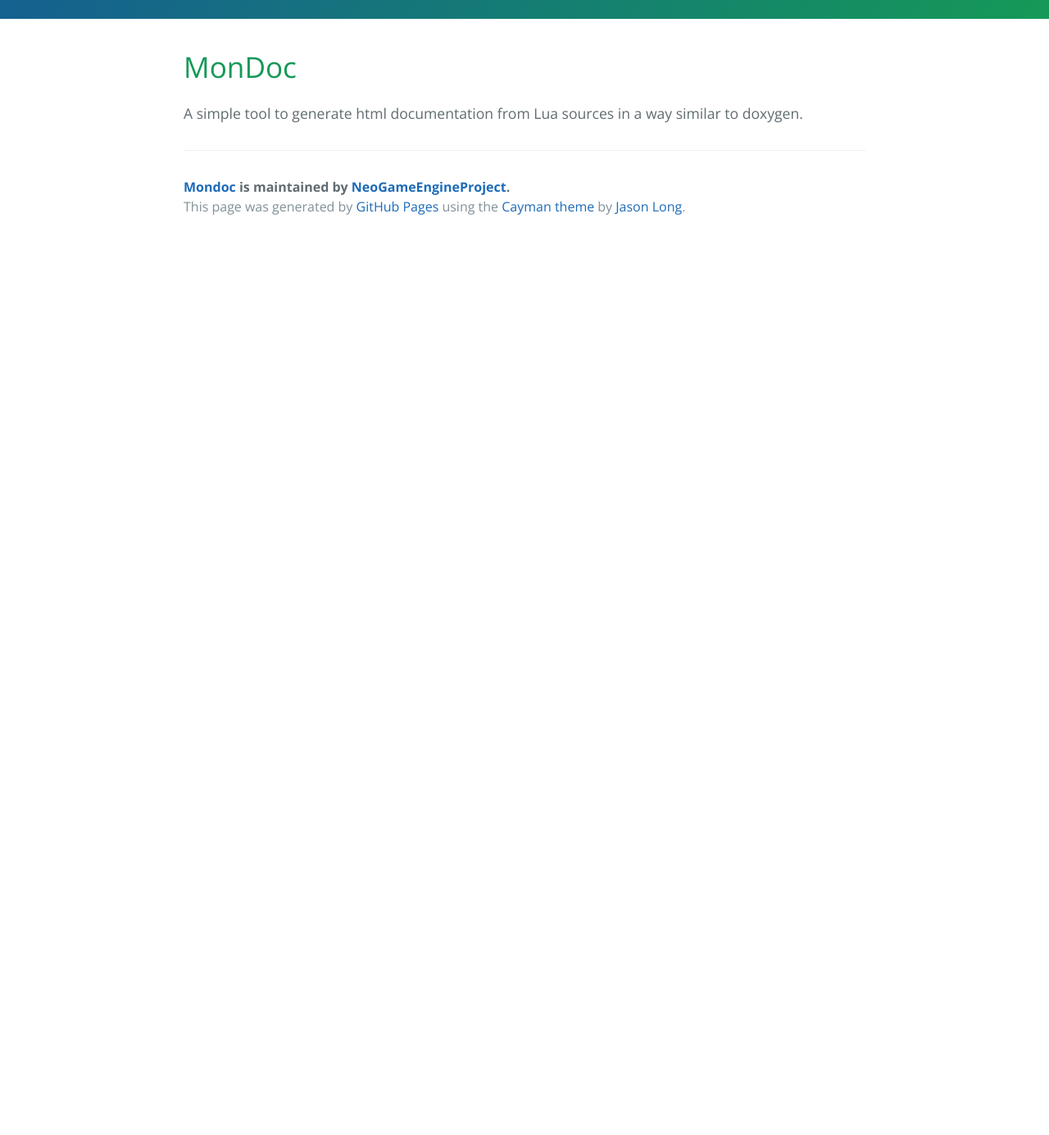
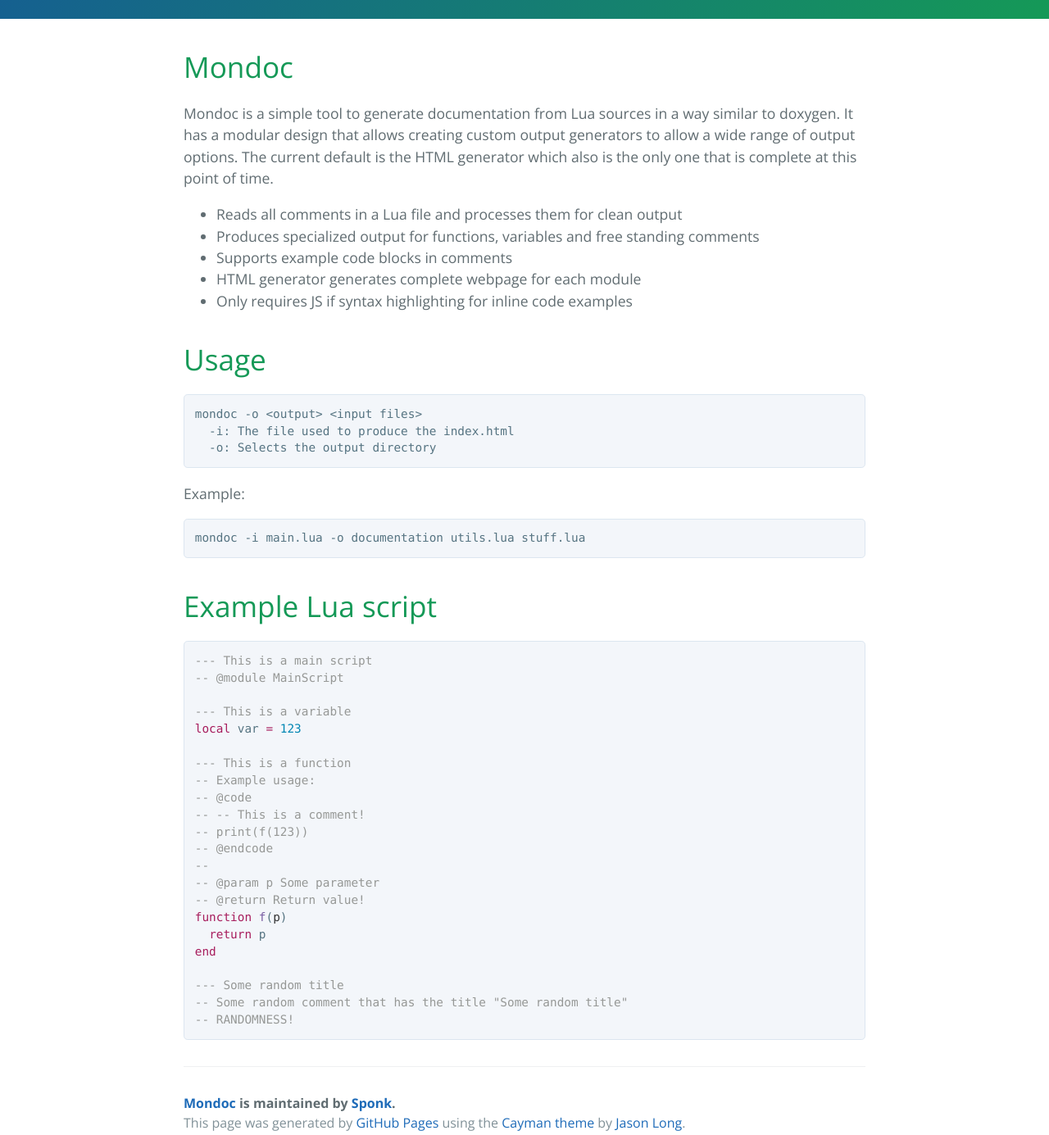
Before and after one commit to NeoGameEngineProject/mondoc, a plain HTML site: page index.html in a window 1280 px wide. Shown: the part 360-1745 px from the top of the page at 82% size. Before the commit the page ends 800 px from the top, so only its background shows below. Drawn offline with nearby package versions, Linux system fonts and the light colour scheme.

Commit message:
Create gh-pages branch via GitHub

```diff
--- a/index.html
+++ b/index.html
@@ -2,7 +2,7 @@
 <html lang="en-us">
   <head>
     <meta charset="UTF-8">
-    <title>Mondoc by NeoGameEngineProject</title>
+    <title>Mondoc by Sponk</title>
     <meta name="viewport" content="width=device-width, initial-scale=1">
     <link rel="stylesheet" type="text/css" href="stylesheets/normalize.css" media="screen">
     <link href='https://fonts.googleapis.com/css?family=Open+Sans:400,700' rel='stylesheet' type='text/css'>
@@ -13,19 +13,68 @@
     <section class="page-header">
       <h1 class="project-name">Mondoc</h1>
       <h2 class="project-tagline">A simple tool to generate html documentation from Lua sources in a way similar to doxygen.</h2>
-      <a href="https://github.com/NeoGameEngineProject/mondoc" class="btn">View on GitHub</a>
-      <a href="https://github.com/NeoGameEngineProject/mondoc/zipball/master" class="btn">Download .zip</a>
-      <a href="https://github.com/NeoGameEngineProject/mondoc/tarball/master" class="btn">Download .tar.gz</a>
+      <a href="https://github.com/Sponk/mondoc" class="btn">View on GitHub</a>
+      <a href="https://github.com/Sponk/mondoc/zipball/master" class="btn">Download .zip</a>
+      <a href="https://github.com/Sponk/mondoc/tarball/master" class="btn">Download .tar.gz</a>
     </section>
 
     <section class="main-content">
       <h1>
-<a id="mondoc" class="anchor" href="#mondoc" aria-hidden="true"><span class="octicon octicon-link"></span></a>MonDoc</h1>
+<a id="mondoc" class="anchor" href="#mondoc" aria-hidden="true"><span class="octicon octicon-link"></span></a>Mondoc</h1>
 
-<p>A simple tool to generate html documentation from Lua sources in a way similar to doxygen.</p>
+<p>Mondoc is a simple tool to generate documentation from Lua sources in a way similar to doxygen.
+It has a modular design that allows creating custom output generators to allow a wide range of output options.
+The current default is the HTML generator which also is the only one that is complete at this point of time.</p>
+
+<ul>
+<li>Reads all comments in a Lua file and processes them for clean output</li>
+<li>Produces specialized output for functions, variables and free standing comments</li>
+<li>Supports example code blocks in comments</li>
+<li>HTML generator generates complete webpage for each module</li>
+<li>Only requires JS if syntax highlighting for inline code examples</li>
+</ul>
+
+<h1>
+<a id="usage" class="anchor" href="#usage" aria-hidden="true"><span class="octicon octicon-link"></span></a>Usage</h1>
+
+<pre><code>mondoc -o &lt;output&gt; &lt;input files&gt;
+  -i: The file used to produce the index.html
+  -o: Selects the output directory
+</code></pre>
+
+<p>Example: </p>
+
+<pre><code>mondoc -i main.lua -o documentation utils.lua stuff.lua
+</code></pre>
+
+<h1>
+<a id="example-lua-script" class="anchor" href="#example-lua-script" aria-hidden="true"><span class="octicon octicon-link"></span></a>Example Lua script</h1>
+
+<div class="highlight highlight-source-lua"><pre><span class="pl-c">--- This is a main script</span>
+<span class="pl-c">-- @module MainScript</span>
+
+<span class="pl-c">--- This is a variable</span>
+<span class="pl-k">local</span> var <span class="pl-k">=</span> <span class="pl-c1">123</span>
+
+<span class="pl-c">--- This is a function</span>
+<span class="pl-c">-- Example usage:</span>
+<span class="pl-c">-- @code</span>
+<span class="pl-c">-- -- This is a comment!</span>
+<span class="pl-c">-- print(f(123))</span>
+<span class="pl-c">-- @endcode</span>
+<span class="pl-c">--</span>
+<span class="pl-c">-- @param p Some parameter</span>
+<span class="pl-c">-- @return Return value!</span>
+<span class="pl-k">function</span> <span class="pl-en">f</span>(<span class="pl-smi">p</span>)
+  <span class="pl-k">return</span> p
+<span class="pl-k">end</span>
+
+<span class="pl-c">--- Some random title</span>
+<span class="pl-c">-- Some random comment that has the title "Some random title"</span>
+<span class="pl-c">-- RANDOMNESS!</span></pre></div>
 
       <footer class="site-footer">
-        <span class="site-footer-owner"><a href="https://github.com/NeoGameEngineProject/mondoc">Mondoc</a> is maintained by <a href="https://github.com/NeoGameEngineProject">NeoGameEngineProject</a>.</span>
+        <span class="site-footer-owner"><a href="https://github.com/Sponk/mondoc">Mondoc</a> is maintained by <a href="https://github.com/Sponk">Sponk</a>.</span>
 
         <span class="site-footer-credits">This page was generated by <a href="https://pages.github.com">GitHub Pages</a> using the <a href="https://github.com/jasonlong/cayman-theme">Cayman theme</a> by <a href="https://twitter.com/jasonlong">Jason Long</a>.</span>
       </footer>
```
Also changed, not shown: params.json (+1 -1 lines).
